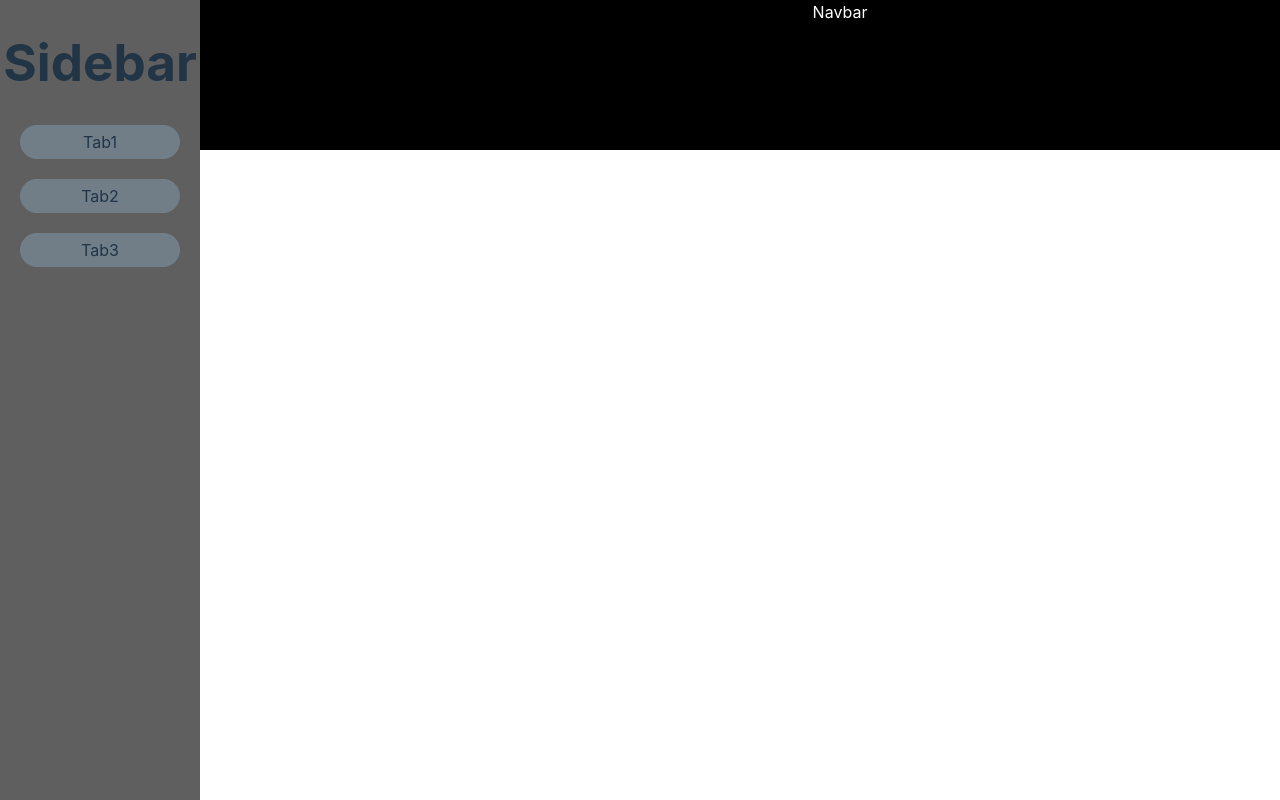
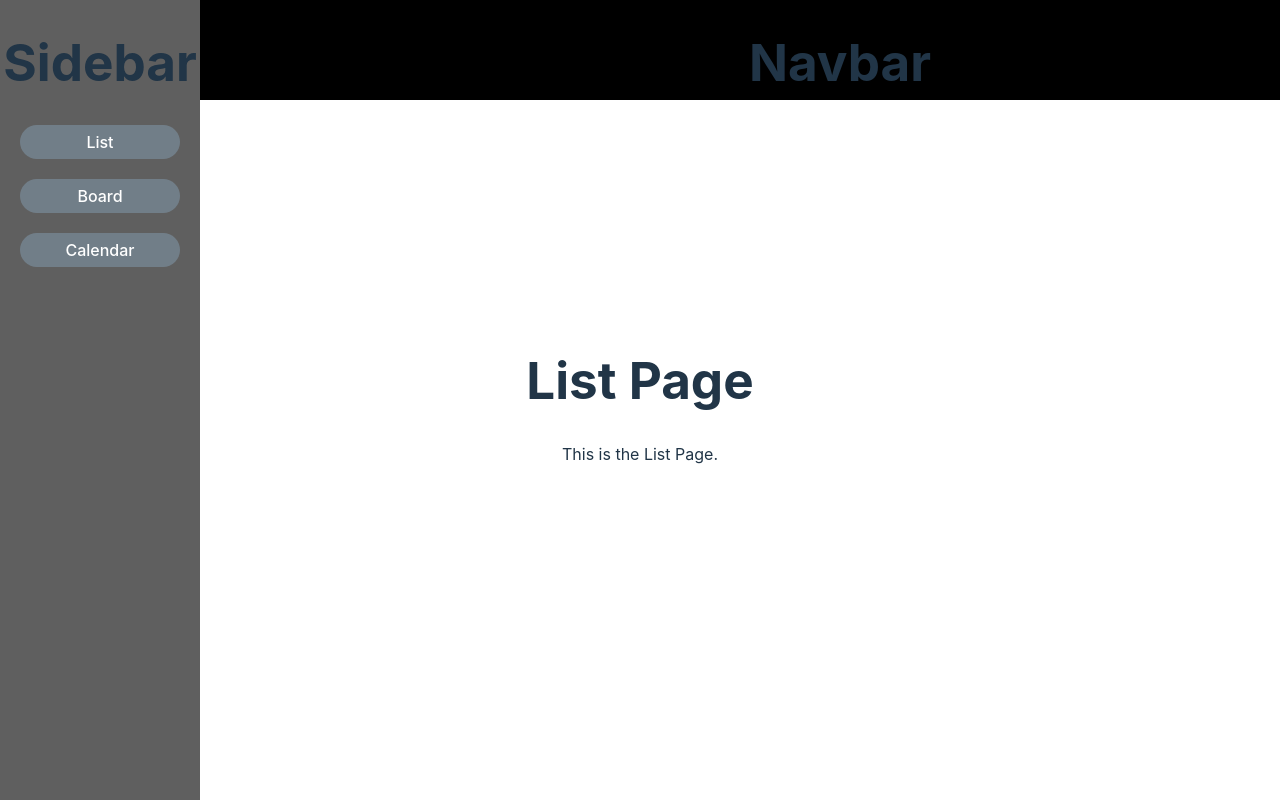
Before and after one commit to Bellier-Baptiste/todoApp, a React (Vite) app: page /list in a window 1280 px wide. Built offline with nearby package versions, Linux system fonts and the light colour scheme.

Commit message:
{routing} routing of 3 pages

```diff
--- a/src/front/App.css
+++ b/src/front/App.css
@@ -43,14 +43,12 @@
 /* Navbar CSS */
 
 .navbar {
-  height: 150px;
+  height: 100px;
   width: 100%;
   position: fixed;
   top: 0;
   left: 200px;
   background-color: #000000;
-  color: #ffffff;
-  font-size: bold;
 }
 
 /* Sidebar CSS */
@@ -73,3 +71,10 @@
 .tab:hover {
   background-color: rgba(164, 210, 247, 0.4);
 }
+
+.link-style {
+  color: #ffffff;
+}
+.link-style:hover {
+  color: #ffffff;
+}
--- a/src/front/App.tsx
+++ b/src/front/App.tsx
@@ -1,18 +1,29 @@
-import { Fragment } from 'react'
-import './App.css'
-import Navbar from './components/navigation/navbar'
-import Sidebar from './components/navigation/sidebar'
+import { Fragment } from 'react';
+import { BrowserRouter as Router, Routes, Route } from 'react-router-dom';
+import './App.css';
+import Navbar from './components/navigation/navbar';
+import Sidebar from './components/navigation/sidebar';
+import ListPage from './pages/listPage';
+import BoardPage from './pages/boardPage';
+import CalendarPage from './pages/calendarPage';
 
 function App() {
+  return (
+    <Router>
+      <Routes>
+      <Route path="/list" element={<ListPage />}/>
+      <Route path="/board" element={<BoardPage />} />
+      <Route path="/calendar" element={<CalendarPage />} />
+      </Routes>
 
-  return (
-    <Fragment>
-      <Navbar title="Navbar"/>
-      <div className='body'>
-        <Sidebar title="Sidebar"/>
-      </div>
-    </Fragment>
-  )
+      <Fragment>
+        <Navbar title="Navbar" />
+        <div className='body'>
+          <Sidebar title="Sidebar" />
+        </div>
+      </Fragment>
+    </Router>
+  );
 }
 
-export default App
+export default App;
--- a/src/front/components/navigation/navbar.tsx
+++ b/src/front/components/navigation/navbar.tsx
@@ -8,7 +8,7 @@ type Props = {
 const Navbar: FunctionComponent<Props> = (props: Props) => {
     return (
         <div className="navbar">
-            {props.title}
+            <h1>{props.title}</h1>
         </div>
     );
 };
--- a/src/front/components/navigation/sidebar.tsx
+++ b/src/front/components/navigation/sidebar.tsx
@@ -1,5 +1,6 @@
 import { FunctionComponent } from "react";
 import Tab from "./tab";
+import { Link } from "react-router-dom";
 
 
 type Props = {
@@ -11,9 +12,15 @@ const Sidebar: FunctionComponent<Props> = (props: Props) => {
         <div className="sidebar">
             <h1>{props.title} </h1>
             <span className="sidebar-body">
-                <Tab label="Tab1"></Tab>
-                <Tab label="Tab2"></Tab>
-                <Tab label="Tab3"></Tab>
+                <Link to="/list" className="link-style">
+                    <Tab label="List" />
+                </Link>
+                <Link to="/board" className="link-style">
+                    <Tab label="Board" />
+                </Link>
+                <Link to="/calendar" className="link-style">
+                    <Tab label="Calendar" />
+                </Link>
             </span>
         </div>
     );
--- /dev/null
+++ b/src/front/pages/boardPage.tsx
@@ -0,0 +1,10 @@
+const BoardPage = () => {
+    return (
+      <div>
+        <h1>Board Page</h1>
+        <p>This is the Board Page.</p>
+      </div>
+    );
+  };
+
+  export default BoardPage;
--- /dev/null
+++ b/src/front/pages/calendarPage.tsx
@@ -0,0 +1,10 @@
+const CalendarPage = () => {
+    return (
+      <div>
+        <h1>Calendar Page</h1>
+        <p>This is the Calendar Page.</p>
+      </div>
+    );
+  };
+
+  export default CalendarPage;
--- /dev/null
+++ b/src/front/pages/listPage.tsx
@@ -0,0 +1,10 @@
+const ListPage = () => {
+  return (
+    <div>
+      <h1>List Page</h1>
+      <p>This is the List Page.</p>
+    </div>
+  );
+};
+
+export default ListPage;
```
Also changed, not shown: src/front/main.tsx (+8 -6 lines).
